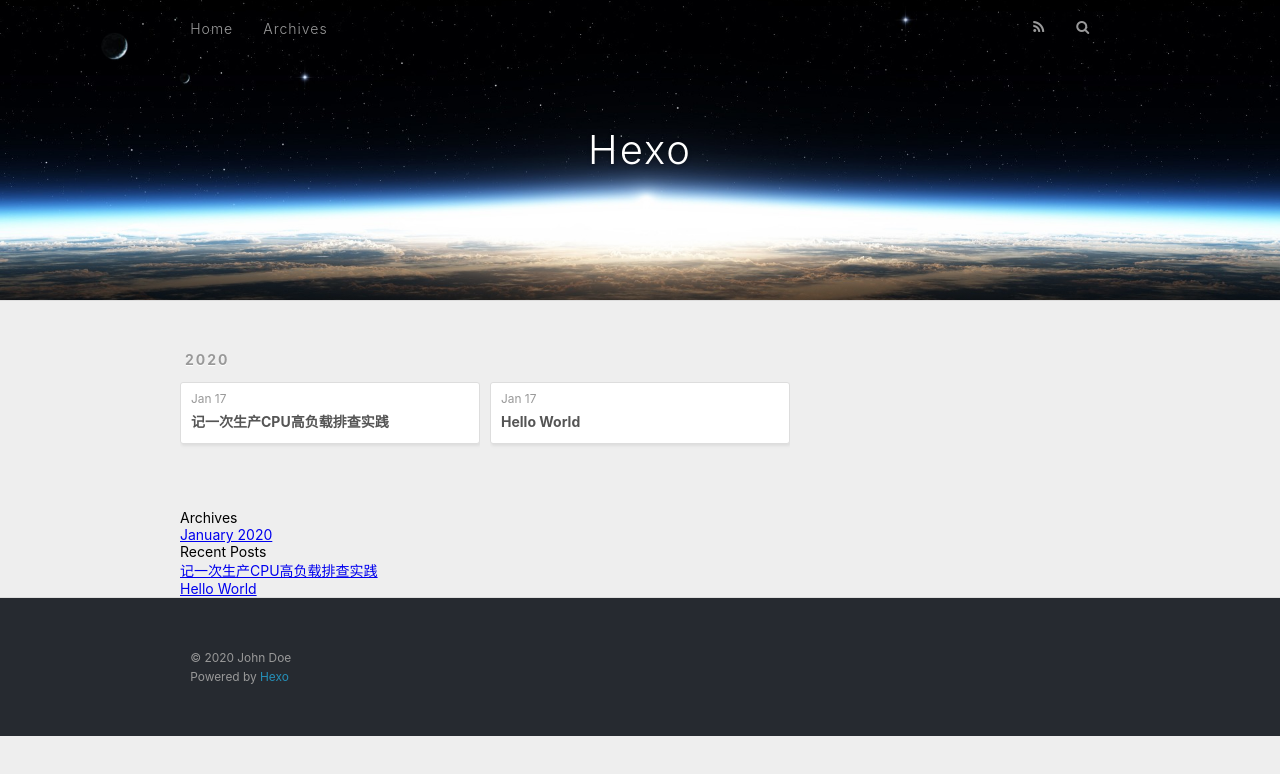
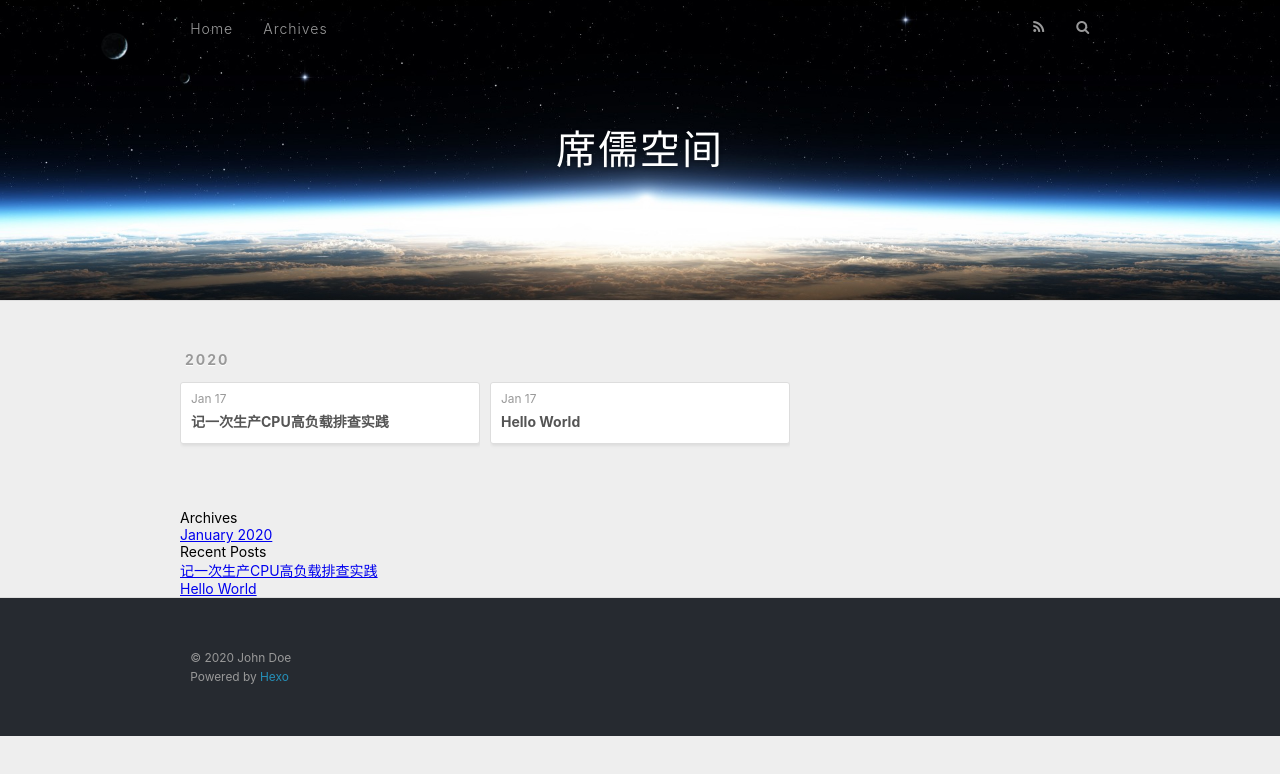
Before and after one commit to Chenchicheng/Chenchicheng.github.io, a plain HTML site: page archives/2020/01/index.html in a window 1280 px wide. Drawn offline with nearby package versions, Linux system fonts and the light colour scheme.

Commit message:
Site updated: 2020-01-17 11:36:37

```diff
--- a/archives/2020/01/index.html
+++ b/archives/2020/01/index.html
@@ -5,17 +5,17 @@
 
 
 
-  <title>Archives: 2020/1 | Hexo</title>
+  <title>Archives: 2020/1 | 席儒空间</title>
   <meta name="viewport" content="width=device-width, initial-scale=1, maximum-scale=1">
   <meta property="og:type" content="website">
-<meta property="og:title" content="Hexo">
+<meta property="og:title" content="席儒空间">
 <meta property="og:url" content="http://yoursite.com/archives/2020/01/index.html">
-<meta property="og:site_name" content="Hexo">
+<meta property="og:site_name" content="席儒空间">
 <meta property="og:locale" content="en_US">
 <meta property="article:author" content="John Doe">
 <meta name="twitter:card" content="summary">
 
-    <link rel="alternate" href="/atom.xml" title="Hexo" type="application/atom+xml">
+    <link rel="alternate" href="/atom.xml" title="席儒空间" type="application/atom+xml">
 
 
     <link rel="icon" href="/favicon.png">
@@ -36,7 +36,7 @@
   <div id="header-outer" class="outer">
     <div id="header-title" class="inner">
       <h1 id="logo-wrap">
-        <a href="/" id="logo">Hexo</a>
+        <a href="/" id="logo">席儒空间</a>
       </h1>
 
     </div>
```
Also changed, not shown: 2020/01/17/hello-world/index.html (+4 -4 lines), 2020/01/17/记一次生产CPU高负载排查实践/index.html (+4 -4 lines), archives/2020/index.html (+5 -5 lines), archives/index.html (+5 -5 lines), index.html (+5 -5 lines).
